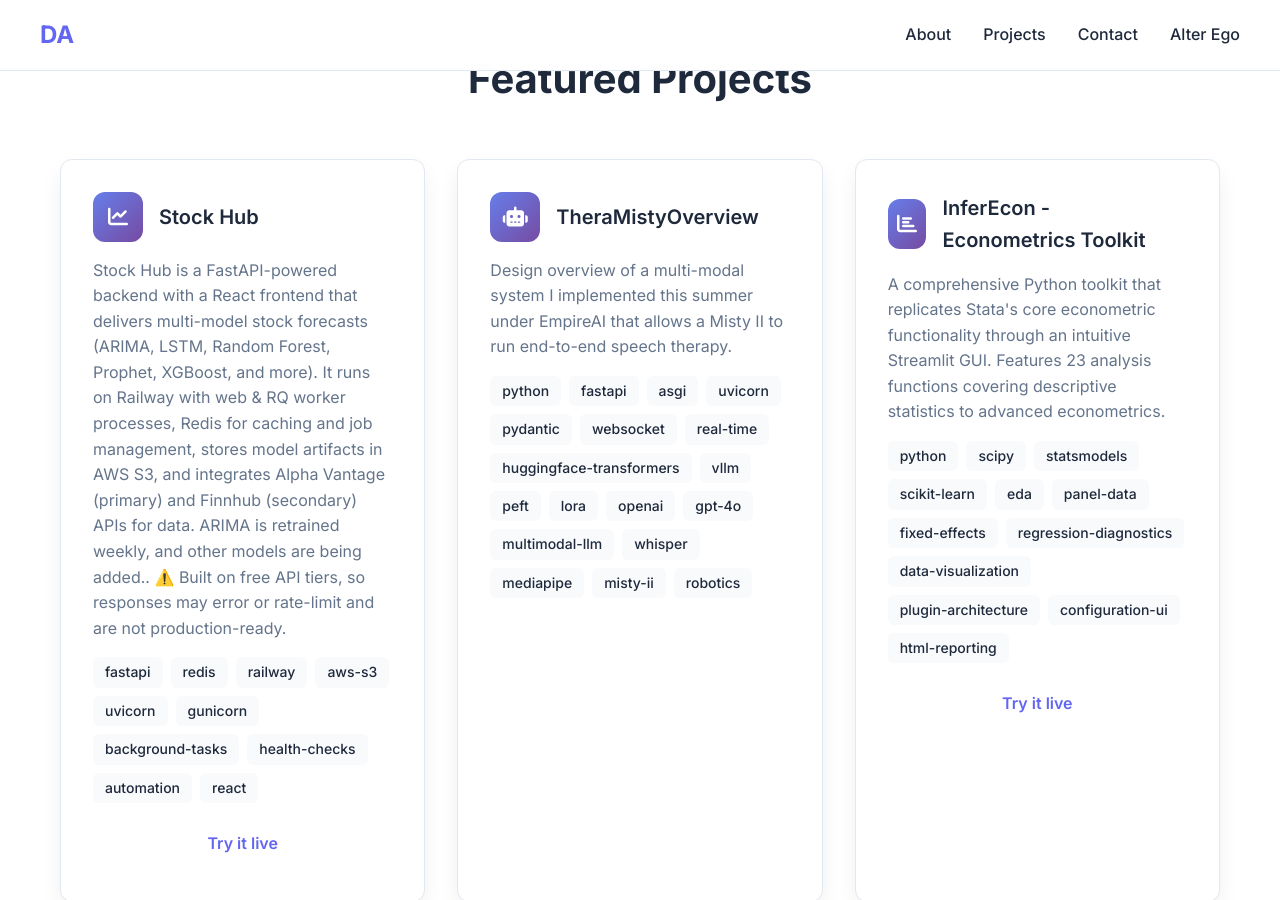
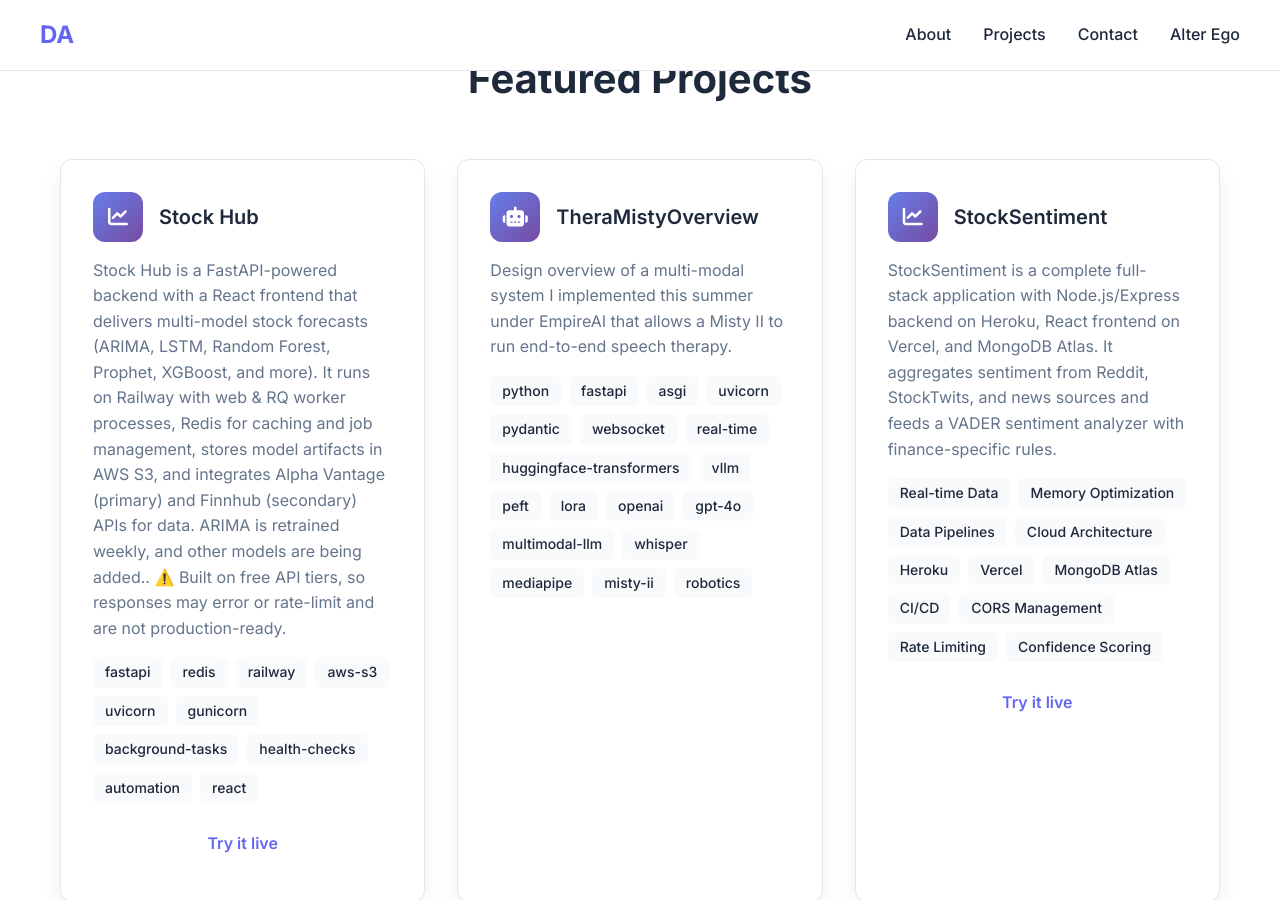
Before and after one commit to insdaguirre/insdaguirre.github.io, a Jekyll site: the page built from index.html, in a window 1280 px wide and 900 px high, scrolled down 1671 px. Built offline with Jekyll 4.4.1, drawn with Linux system fonts in a browser that asks for light colours; some of the changed text lies outside the part shown.

Commit message:
swapped projects

```diff
--- a/index.html
+++ b/index.html
@@ -135,6 +135,54 @@
                 </div>
             </div>
 
+            <div class="project-card" data-repo="https://github.com/insdaguirre/StockSentiment" role="link" tabindex="0">
+                <div class="project-header">
+                    <div class="project-icon">
+                        <i class="fas fa-chart-line"></i>
+                    </div>
+                    <h3 class="project-title">StockSentiment</h3>
+                </div>
+                <p class="project-description">StockSentiment is a complete full-stack application with Node.js/Express backend on Heroku, React frontend on Vercel, and MongoDB Atlas. It aggregates sentiment from Reddit, StockTwits, and news sources and feeds a VADER sentiment analyzer with finance-specific rules.</p>
+                <div class="project-tech">
+                    <span class="tech-tag">Real-time Data</span>
+                    <span class="tech-tag">Memory Optimization</span>
+                    <span class="tech-tag">Data Pipelines</span>
+                    <span class="tech-tag">Cloud Architecture</span>
+                    <span class="tech-tag">Heroku</span>
+                    <span class="tech-tag">Vercel</span>
+                    <span class="tech-tag">MongoDB Atlas</span>
+                    <span class="tech-tag">CI/CD</span>
+                    <span class="tech-tag">CORS Management</span>
+                    <span class="tech-tag">Rate Limiting</span>
+                    <span class="tech-tag">Confidence Scoring</span>
+                </div>
+                <div class="project-links">
+                    <a href="https://frontend-kohl-zeta-36.vercel.app/" target="_blank" class="btn btn-primary">Try it live</a>
+                </div>
+            </div>
+
+            <div class="project-card" data-repo="https://github.com/insdaguirre/DeegzBot" role="link" tabindex="0">
+                <div class="project-header">
+                    <div class="project-icon">
+                        <i class="fab fa-instagram"></i>
+                    </div>
+                    <h3 class="project-title">DeegzBot</h3>
+                </div>
+                <p class="project-description">An AWS-hosted automation bot designed to scale my DJ business by organically growing social pages through targeted audience engagement</p>
+                <div class="project-tech">
+                    <span class="tech-tag">Selenium</span>
+                    <span class="tech-tag">Flask Dashboard</span>
+                    <span class="tech-tag">AWS EC2</span>
+                    <span class="tech-tag">Randomized Delays</span>
+                    <span class="tech-tag">PyQt5</span>
+                    <span class="tech-tag">Headless Chrome</span>
+                    <span class="tech-tag">TaskScheduler</span>
+                    <span class="tech-tag">ErrorHandling</span>
+                    <span class="tech-tag">systemd</span>
+                    <span class="tech-tag">Python</span>
+                </div>
+            </div>
+
             <div class="project-card" data-repo="https://github.com/insdaguirre/InferEcon" role="link" tabindex="0">
                 <div class="project-header">
                     <div class="project-icon">
@@ -160,50 +208,6 @@
                 <div class="project-links">
 
                     <a href="https://inferecon.streamlit.app/" target="_blank" class="btn btn-primary">Try it live</a>
-                </div>
-            </div>
-
-            <div class="project-card" data-repo="https://github.com/insdaguirre/DeegzBot" role="link" tabindex="0">
-                <div class="project-header">
-                    <div class="project-icon">
-                        <i class="fab fa-instagram"></i>
-                    </div>
-                    <h3 class="project-title">DeegzBot</h3>
-                </div>
-                <p class="project-description">An AWS-hosted automation bot designed to scale my DJ business by organically growing social pages through targeted audience engagement</p>
-                <div class="project-tech">
-                    <span class="tech-tag">Selenium</span>
-                    <span class="tech-tag">Flask Dashboard</span>
-                    <span class="tech-tag">AWS EC2</span>
-                    <span class="tech-tag">Randomized Delays</span>
-                    <span class="tech-tag">PyQt5</span>
-                    <span class="tech-tag">Headless Chrome</span>
-                    <span class="tech-tag">TaskScheduler</span>
-                    <span class="tech-tag">ErrorHandling</span>
-                    <span class="tech-tag">systemd</span>
-                    <span class="tech-tag">Python</span>
-                </div>
-            </div>
-
-            <div class="project-card" data-repo="https://github.com/insdaguirre/Market_Correlation" role="link" tabindex="0">
-                <div class="project-header">
-                    <div class="project-icon">
-                        <i class="fas fa-project-diagram"></i>
-                    </div>
-                    <h3 class="project-title">Market Correlation</h3>
-                </div>
-                <p class="project-description">Visualizes correlation networks for S&P 500 and Nasdaq‑100 using one year of yfinance data; computes daily returns, builds correlation matrices, runs network analysis (degree centrality, community detection), and plots sector‑colored graphs.</p>
-                <div class="project-tech">
-                    <span class="tech-tag">Python</span>
-                    <span class="tech-tag">Financial Data</span>
-                    <span class="tech-tag">yfinance</span>
-                    <span class="tech-tag">networkx</span>
-                    <span class="tech-tag">Graph Theory</span>
-                    <span class="tech-tag">Correlation Matrix</span>
-                    <span class="tech-tag">Community Detection</span>
-                    <span class="tech-tag">Degree Centrality</span>
-                    <span class="tech-tag">Data Cleaning</span>
-                    <span class="tech-tag">Data Visualization</span>
                 </div>
             </div>
 
```
